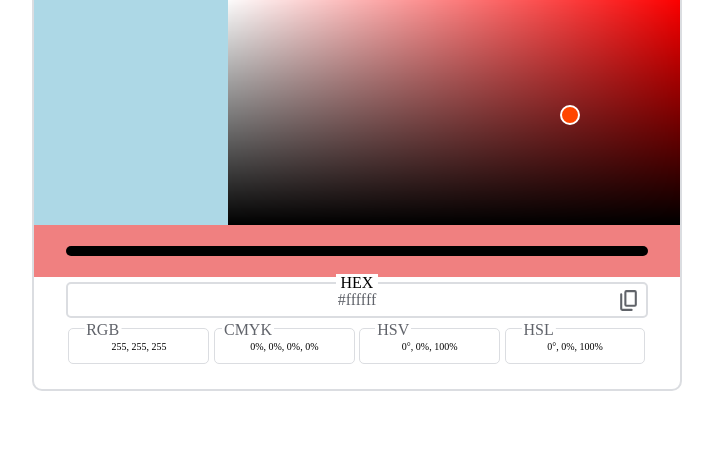
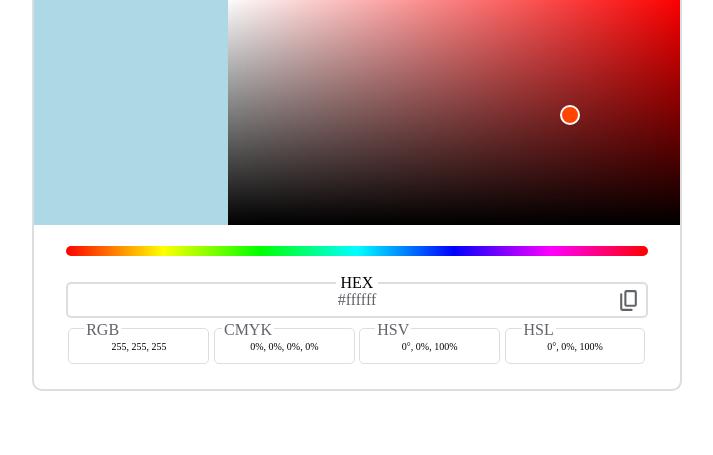
Before and after one commit to Beast-Code9999/Color-Flipper, a website: page index.html in a window 1280 px wide. Shown: the part 232-687 px from the top of the page, without its empty margins (283-996 px from the left). Drawn offline with Linux system fonts and the light colour scheme.

Commit message:
add background to .hue

```diff
--- a/sass/components/_slider.scss
+++ b/sass/components/_slider.scss
@@ -3,6 +3,8 @@
     height: 1rem;
     background-color: black;
     border-radius: 1rem;
+    background: -webkit-linear-gradient(left, #F00 0%, #FF0 16.66%, #0F0 33.33%, #0FF 50%,
+				#00F 66.66%, #F0F 83.33%, #F00 100%);
 }
 
 .slider {
--- a/sass/layout/_main.scss
+++ b/sass/layout/_main.scss
@@ -64,7 +64,7 @@
 .color-slider {
     width: 100%;
     height: 5.2rem;
-    background-color: lightcoral;
+    // background-color: lightcoral;
     @include flex(row, center, center);
 
 }
```
Also changed, not shown: style.css.
